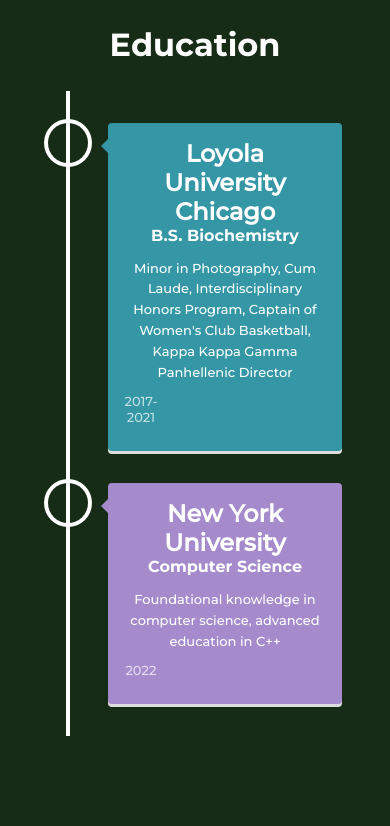
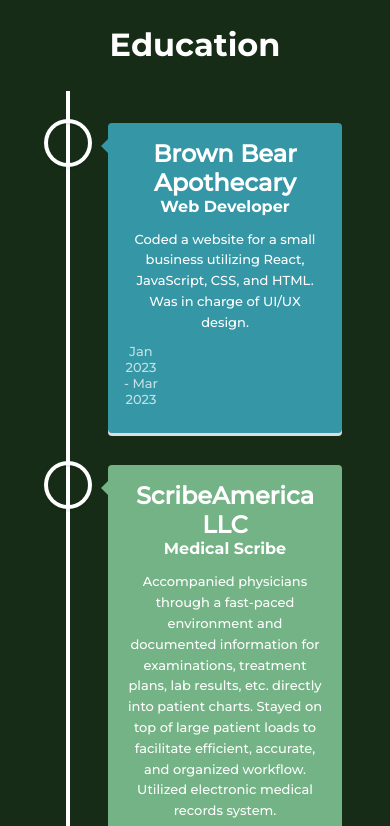
Before and after one commit to maddylok/maddy-portfolio, a React (Create React App) app: page /Projects in a window 390 px wide. Shown: the part 1780-2606 px from the top of the page. Built offline with nearby package versions, Linux system fonts and the light colour scheme.

Commit message:
swapped education and experience sections. still working on mobile compatibility.

```diff
--- a/src/pages/Education.js
+++ b/src/pages/Education.js
@@ -18,13 +18,28 @@
                         // contentStyle={{ background: '#a2b8a2', color: '#fff' }}
                         contentStyle={{ background: '#3597a6', color: '#fff' }}
                         contentArrowStyle={{ borderRight: '7px solid  #3597a6' }}
-                        date= "2017-2021"
+                        date= "Jan 2023 - Mar 2023"
                     >
-                        <h3 className="vertical-timeline-element-title">Loyola University Chicago</h3>
-                        <h4 className="vertical-timeline-element-subtitle">B.S. Biochemistry</h4>
+                        <h3 className="vertical-timeline-element-title">Brown Bear Apothecary</h3>
+                        <h4 className="vertical-timeline-element-subtitle">Web Developer</h4>
                         <p>
-                            Minor in Photography, Cum Laude, Interdisciplinary Honors Program, Captain of Women's
-                            Club Basketball, Kappa Kappa Gamma Panhellenic Director
+                                Coded a website for a small business utilizing React, JavaScript, CSS, and HTML.
+                                Was in charge of UI/UX design.
+                        </p>
+                    </VerticalTimelineElement>
+                    <VerticalTimelineElement
+                        className="vertical-timeline-element--education"
+                        // contentStyle={{ background: '#2f362f', color: '#fff' }}
+                        contentStyle={{ background: '#74b385', color: '#fff' }}
+                        contentArrowStyle={{ borderRight: '7px solid #74b385' }}
+                        date="Nov 2021 - Aug 2022"
+                    >
+                        <h3 className="vertical-timeline-element-title">ScribeAmerica LLC</h3>
+                        <h4 className="vertical-timeline-element-subtitle">Medical Scribe</h4>
+                        <p>
+                            Accompanied physicians through a fast-paced environment and documented information for examinations,
+                            treatment plans, lab results, etc. directly into patient charts. Stayed on top of large patient loads to
+                            facilitate efficient, accurate, and organized workflow. Utilized electronic medical records system.
                         </p>
                     </VerticalTimelineElement>
                     <VerticalTimelineElement
@@ -32,12 +47,16 @@
                         // contentStyle={{ background: '#2f362f', color: '#fff' }}
                         contentStyle={{ background: '#a58bcc', color: '#fff' }}
                         contentArrowStyle={{ borderRight: '7px solid #a58bcc' }}
-                        date="2022"
+                        date="Jun 2019 - Feb 2020"
                     >
-                        <h3 className="vertical-timeline-element-title">New York University</h3>
-                        <h4 className="vertical-timeline-element-subtitle">Computer Science</h4>
+                        <h3 className="vertical-timeline-element-title">UC Irvine Medical Center</h3>
+                        <h4 className="vertical-timeline-element-subtitle">Medical Research Intern</h4>
                         <p>
-                            Foundational knowledge in computer science, advanced education in C++
+                            Authored an abstract for “Predictors of Risk Factors for Discharge to Skilled Nursing Facilities in
+                            Adult Trauma Patients”. Compiled data from hospital records, utilized SQL and Microsoft Excel to
+                            input and organize data, and produced timely reports. Worked alongside the chief of trauma surgery and surgical residents.
+                            Invited to present my abstract at a surgical conference to physicians and medical students
+                            in Orlando, Florida in Feb 2020.
                         </p>
                     </VerticalTimelineElement>
                 </VerticalTimeline>
--- a/src/pages/Experience.css
+++ b/src/pages/Experience.css
@@ -1,5 +1,6 @@
 .experience {
     color: white;
+    padding: 20px;
     /* display: flex; */
 }
 
@@ -23,7 +24,7 @@
 @media (min-width: 768px) {
     .experience-container {
         display: grid;
-        grid-template-columns: 1fr 1fr 1fr;
+        grid-template-columns: 1fr 1fr;
     }
 }
 
@@ -43,5 +44,6 @@
 }
 
 .job-description {
-    padding: 9px
+    padding: 9px;
+    margin-bottom: 30px;
 }
--- a/src/pages/Experience.js
+++ b/src/pages/Experience.js
@@ -1,3 +1,60 @@
+// import React from "react";
+// import '../pages/Experience.css';
+// import MaddyLok_Resume_FS from '../pages/MaddyLok_Resume_FS.pdf';
+
+// const Experience = () => {
+//     document.body.style.backgroundColor = "#162c16"
+//     return(
+//         <div className="experience" id="experience">
+//             <h2>Experience</h2>
+//             <div className="experience-container">
+//                 <div className="brown-bear column">
+//                     <div className="row">
+//                         <h3>Brown Bear Apothecary</h3>
+//                         <div className="bb-title job-title">Web Developer</div>
+//                         <div className="bb-date job-date">January 2023-March 2023</div>
+//                         <div className="bb-description job-description">
+//                             Coded a website for a small business utilizing React, JavaScript, CSS, and HTML.
+//                             Was in charge of UI/UX design.
+//                         </div>
+//                     </div>
+//                 </div>
+//                 <div className="scribe column">
+//                     <div className="row">
+//                         <h3>ScribeAmerica LLC</h3>
+//                         <div className="scribe-title job-title">ER Medical Scribe</div>
+//                         <div className="scribe-date job-date">November 2021-August 2022</div>
+//                         <div className="scribe-description job-description">
+//                             Accompanied physicians through a fast-paced environment and documented information for examinations,
+//                             treatment plans, lab results, etc. directly into patient charts. Stayed on top of large patient loads to
+//                             facilitate efficient, accurate, and organized workflow. Utilized electronic medical records system.
+//                         </div>
+//                     </div>
+//                 </div>
+//                 <div className="research-intern column">
+//                     <div className="row">
+//                         <h3>UC Irvine Medical Center</h3>
+//                         <div className="intern-title job-title">Medical Research Intern</div>
+//                         <div className="intern-date job-date">June 2019-February 2020</div>
+//                         <div className="intern-description job-description">
+//                             Authored an abstract for “Predictors of Risk Factors for Discharge to Skilled Nursing Facilities in
+//                             Adult Trauma Patients”. Compiled data from hospital records, utilized SQL and Microsoft Excel to
+//                             input and organize data, and produced timely reports. Worked alongside the chief of trauma surgery and surgical residents.
+//                             Invited to present my abstract at a surgical conference to physicians and medical students
+//                             in Orlando, Florida in Feb 2020.
+//                         </div>
+//                     </div>
+//                 </div>
+//             </div>
+//             <a className="resume" href={MaddyLok_Resume_FS}>
+//                 view full resume
+//             </a>
+//         </div>
+//     );
+// };
+
+// export default Experience;
+
 import React from "react";
 import '../pages/Experience.css';
 import MaddyLok_Resume_FS from '../pages/MaddyLok_Resume_FS.pdf';
@@ -6,42 +63,26 @@
     document.body.style.backgroundColor = "#162c16"
     return(
         <div className="experience" id="experience">
-            <h2>Experience</h2>
+            <h2>Education</h2>
             <div className="experience-container">
-                <div className="brown-bear column">
+                <div className="column">
                     <div className="row">
-                        <h3>Brown Bear Apothecary</h3>
-                        <div className="bb-title job-title">Web Developer</div>
-                        <div className="bb-date job-date">January 2023-March 2023</div>
+                        <h3>Loyola University Chicago</h3>
+                        <div className="bb-title job-title">B.S. Biochemistry</div>
+                        <div className="bb-date job-date">2017-2021</div>
                         <div className="bb-description job-description">
-                            Coded a website for a small business utilizing React, JavaScript, CSS, and HTML.
-                            Was in charge of UI/UX design.
+                            Minor in Photography, Cum Laude, Interdisciplinary Honors Program, Captain of Women's
+                            Club Basketball, Kappa Kappa Gamma Panhellenic Director
                         </div>
                     </div>
                 </div>
-                <div className="scribe column">
+                <div className="column">
                     <div className="row">
-                        <h3>ScribeAmerica LLC</h3>
-                        <div className="scribe-title job-title">ER Medical Scribe</div>
-                        <div className="scribe-date job-date">November 2021-August 2022</div>
+                        <h3>New York University</h3>
+                        <div className="scribe-title job-title">Computer Science</div>
+                        <div className="scribe-date job-date">2022</div>
                         <div className="scribe-description job-description">
-                            Accompanied physicians through a fast-paced environment and documented information for examinations,
-                            treatment plans, lab results, etc. directly into patient charts. Stayed on top of large patient loads to
-                            facilitate efficient, accurate, and organized workflow. Utilized electronic medical records system.
-                        </div>
-                    </div>
-                </div>
-                <div className="research-intern column">
-                    <div className="row">
-                        <h3>UC Irvine Medical Center</h3>
-                        <div className="intern-title job-title">Medical Research Intern</div>
-                        <div className="intern-date job-date">June 2019-February 2020</div>
-                        <div className="intern-description job-description">
-                            Authored an abstract for “Predictors of Risk Factors for Discharge to Skilled Nursing Facilities in
-                            Adult Trauma Patients”. Compiled data from hospital records, utilized SQL and Microsoft Excel to
-                            input and organize data, and produced timely reports. Worked alongside the chief of trauma surgery and surgical residents.
-                            Invited to present my abstract at a surgical conference to physicians and medical students
-                            in Orlando, Florida in Feb 2020.
+                            Foundational knowledge in computer science, advanced education in C++
                         </div>
                     </div>
                 </div>
```
